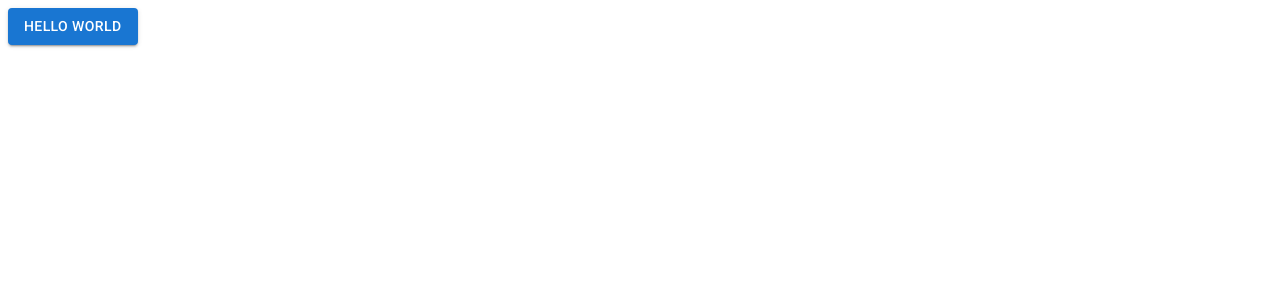
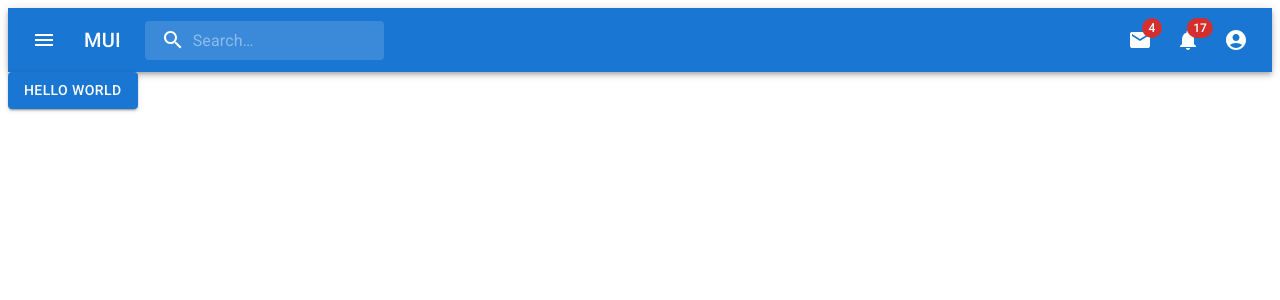
Before and after one commit to nhanlinh1478/audio-book-website, a Next.js app: page / in a window 1280 px wide. Shown: the top 300 px of the page. Built offline with nearby package versions, Linux system fonts and the light colour scheme.

Commit message:
add Layout config

```diff
--- /dev/null
+++ b/components/layout/Header.js
@@ -0,0 +1,237 @@
+import * as React from "react";
+import { styled, alpha } from "@mui/material/styles";
+import AppBar from "@mui/material/AppBar";
+import Box from "@mui/material/Box";
+import Toolbar from "@mui/material/Toolbar";
+import IconButton from "@mui/material/IconButton";
+import Typography from "@mui/material/Typography";
+import InputBase from "@mui/material/InputBase";
+import Badge from "@mui/material/Badge";
+import MenuItem from "@mui/material/MenuItem";
+import Menu from "@mui/material/Menu";
+import MenuIcon from "@mui/icons-material/Menu";
+import SearchIcon from "@mui/icons-material/Search";
+import AccountCircle from "@mui/icons-material/AccountCircle";
+import MailIcon from "@mui/icons-material/Mail";
+import NotificationsIcon from "@mui/icons-material/Notifications";
+import MoreIcon from "@mui/icons-material/MoreVert";
+
+const Search = styled("div")(({ theme }) => ({
+  position: "relative",
+  borderRadius: theme.shape.borderRadius,
+  backgroundColor: alpha(theme.palette.common.white, 0.15),
+  "&:hover": {
+    backgroundColor: alpha(theme.palette.common.white, 0.25),
+  },
+  marginRight: theme.spacing(2),
+  marginLeft: 0,
+  width: "100%",
+  [theme.breakpoints.up("sm")]: {
+    marginLeft: theme.spacing(3),
+    width: "auto",
+  },
+}));
+
+const SearchIconWrapper = styled("div")(({ theme }) => ({
+  padding: theme.spacing(0, 2),
+  height: "100%",
+  position: "absolute",
+  pointerEvents: "none",
+  display: "flex",
+  alignItems: "center",
+  justifyContent: "center",
+}));
+
+const StyledInputBase = styled(InputBase)(({ theme }) => ({
+  color: "inherit",
+  "& .MuiInputBase-input": {
+    padding: theme.spacing(1, 1, 1, 0),
+    // vertical padding + font size from searchIcon
+    paddingLeft: `calc(1em + ${theme.spacing(4)})`,
+    transition: theme.transitions.create("width"),
+    width: "100%",
+    [theme.breakpoints.up("md")]: {
+      width: "20ch",
+    },
+  },
+}));
+
+export default function PrimarySearchAppBar() {
+  const [anchorEl, setAnchorEl] = React.useState(null);
+  const [mobileMoreAnchorEl, setMobileMoreAnchorEl] = React.useState(null);
+
+  const isMenuOpen = Boolean(anchorEl);
+  const isMobileMenuOpen = Boolean(mobileMoreAnchorEl);
+
+  const handleProfileMenuOpen = (event) => {
+    setAnchorEl(event.currentTarget);
+  };
+
+  const handleMobileMenuClose = () => {
+    setMobileMoreAnchorEl(null);
+  };
+
+  const handleMenuClose = () => {
+    setAnchorEl(null);
+    handleMobileMenuClose();
+  };
+
+  const handleMobileMenuOpen = (event) => {
+    setMobileMoreAnchorEl(event.currentTarget);
+  };
+
+  const menuId = "primary-search-account-menu";
+  const renderMenu = (
+    <Menu
+      anchorEl={anchorEl}
+      anchorOrigin={{
+        vertical: "top",
+        horizontal: "right",
+      }}
+      id={menuId}
+      keepMounted
+      transformOrigin={{
+        vertical: "top",
+        horizontal: "right",
+      }}
+      open={isMenuOpen}
+      onClose={handleMenuClose}
+    >
+      <MenuItem onClick={handleMenuClose}>Profile</MenuItem>
+      <MenuItem onClick={handleMenuClose}>My account</MenuItem>
+    </Menu>
+  );
+
+  const mobileMenuId = "primary-search-account-menu-mobile";
+  const renderMobileMenu = (
+    <Menu
+      anchorEl={mobileMoreAnchorEl}
+      anchorOrigin={{
+        vertical: "top",
+        horizontal: "right",
+      }}
+      id={mobileMenuId}
+      keepMounted
+      transformOrigin={{
+        vertical: "top",
+        horizontal: "right",
+      }}
+      open={isMobileMenuOpen}
+      onClose={handleMobileMenuClose}
+    >
+      <MenuItem>
+        <IconButton size="large" aria-label="show 4 new mails" color="inherit">
+          <Badge badgeContent={4} color="error">
+            <MailIcon />
+          </Badge>
+        </IconButton>
+        <p>Messages</p>
+      </MenuItem>
+      <MenuItem>
+        <IconButton
+          size="large"
+          aria-label="show 17 new notifications"
+          color="inherit"
+        >
+          <Badge badgeContent={17} color="error">
+            <NotificationsIcon />
+          </Badge>
+        </IconButton>
+        <p>Notifications</p>
+      </MenuItem>
+      <MenuItem onClick={handleProfileMenuOpen}>
+        <IconButton
+          size="large"
+          aria-label="account of current user"
+          aria-controls="primary-search-account-menu"
+          aria-haspopup="true"
+          color="inherit"
+        >
+          <AccountCircle />
+        </IconButton>
+        <p>Profile</p>
+      </MenuItem>
+    </Menu>
+  );
+
+  return (
+    <Box sx={{ flexGrow: 1 }}>
+      <AppBar position="static">
+        <Toolbar>
+          <IconButton
+            size="large"
+            edge="start"
+            color="inherit"
+            aria-label="open drawer"
+            sx={{ mr: 2 }}
+          >
+            <MenuIcon />
+          </IconButton>
+          <Typography
+            variant="h6"
+            noWrap
+            component="div"
+            sx={{ display: { xs: "none", sm: "block" } }}
+          >
+            MUI
+          </Typography>
+          <Search>
+            <SearchIconWrapper>
+              <SearchIcon />
+            </SearchIconWrapper>
+            <StyledInputBase
+              placeholder="Search…"
+              inputProps={{ "aria-label": "search" }}
+            />
+          </Search>
+          <Box sx={{ flexGrow: 1 }} />
+          <Box sx={{ display: { xs: "none", md: "flex" } }}>
+            <IconButton
+              size="large"
+              aria-label="show 4 new mails"
+              color="inherit"
+            >
+              <Badge badgeContent={4} color="error">
+                <MailIcon />
+              </Badge>
+            </IconButton>
+            <IconButton
+              size="large"
+              aria-label="show 17 new notifications"
+              color="inherit"
+            >
+              <Badge badgeContent={17} color="error">
+                <NotificationsIcon />
+              </Badge>
+            </IconButton>
+            <IconButton
+              size="large"
+              edge="end"
+              aria-label="account of current user"
+              aria-controls={menuId}
+              aria-haspopup="true"
+              onClick={handleProfileMenuOpen}
+              color="inherit"
+            >
+              <AccountCircle />
+            </IconButton>
+          </Box>
+          <Box sx={{ display: { xs: "flex", md: "none" } }}>
+            <IconButton
+              size="large"
+              aria-label="show more"
+              aria-controls={mobileMenuId}
+              aria-haspopup="true"
+              onClick={handleMobileMenuOpen}
+              color="inherit"
+            >
+              <MoreIcon />
+            </IconButton>
+          </Box>
+        </Toolbar>
+      </AppBar>
+      {renderMobileMenu}
+      {renderMenu}
+    </Box>
+  );
+}
--- /dev/null
+++ b/components/layout/Layout.js
@@ -0,0 +1,9 @@
+import PrimarySearchAppBar from "./Header";
+export default function Layout({ children }) {
+  return (
+    <>
+      <PrimarySearchAppBar />
+      <div>{children}</div>
+    </>
+  );
+}
--- a/pages/_app.js
+++ b/pages/_app.js
@@ -1,19 +1,9 @@
 // import '../styles/globals.css'
-import Head from "next/head";
 
 function MyApp({ Component, pageProps }) {
-  return (
+  const getLayout = Component.getLayout || ((page) => page);
+  return getLayout(
     <>
-      <Head>
-        <link
-          rel="stylesheet"
-          href="https://fonts.googleapis.com/css?family=Roboto:300,400,500,700&display=swap"
-        />
-        <link
-          rel="stylesheet"
-          href="https://fonts.googleapis.com/icon?family=Material+Icons"
-        />
-      </Head>
       <Component {...pageProps} />
     </>
   );
--- /dev/null
+++ b/pages/_document.js
@@ -0,0 +1,22 @@
+import { Html, Head, Main, NextScript } from "next/document";
+
+export default function Document() {
+  return (
+    <Html>
+      <Head>
+        <link
+          rel="stylesheet"
+          href="https://fonts.googleapis.com/css?family=Roboto:300,400,500,700&display=swap"
+        />
+        <link
+          rel="stylesheet"
+          href="https://fonts.googleapis.com/icon?family=Material+Icons"
+        />
+      </Head>
+      <body>
+        <Main />
+        <NextScript />
+      </body>
+    </Html>
+  );
+}
--- a/pages/index.js
+++ b/pages/index.js
@@ -1,15 +1,23 @@
 import Head from "next/head";
 import Button from "@mui/material/Button";
+import Layout from "../components/layout/Layout";
 
 export default function Home() {
   return (
     <div>
       <Head>
-        <title>Create Next App</title>
+        <title>Audio Book</title>
         <meta name="description" content="Generated by create next app" />
         <link rel="icon" href="/favicon.ico" />
       </Head>
+
+      {/* Main */}
       <Button variant="contained">Hello World</Button>
     </div>
   );
 }
+
+//Layout
+Home.getLayout = function getLayout(page) {
+  return <Layout>{page}</Layout>;
+};
```
Also changed, not shown: styles/Home.module.css (deleted, +0 -116 lines).
